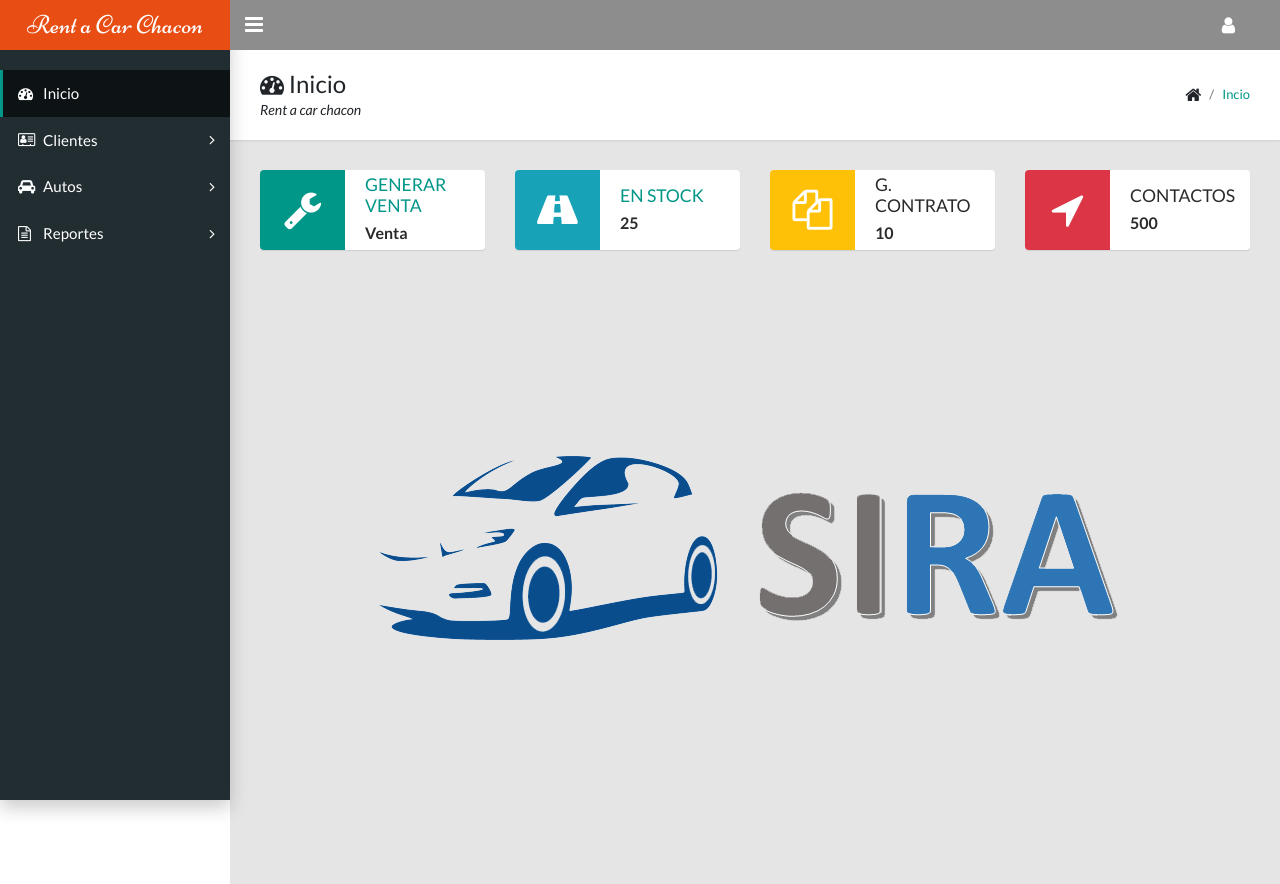
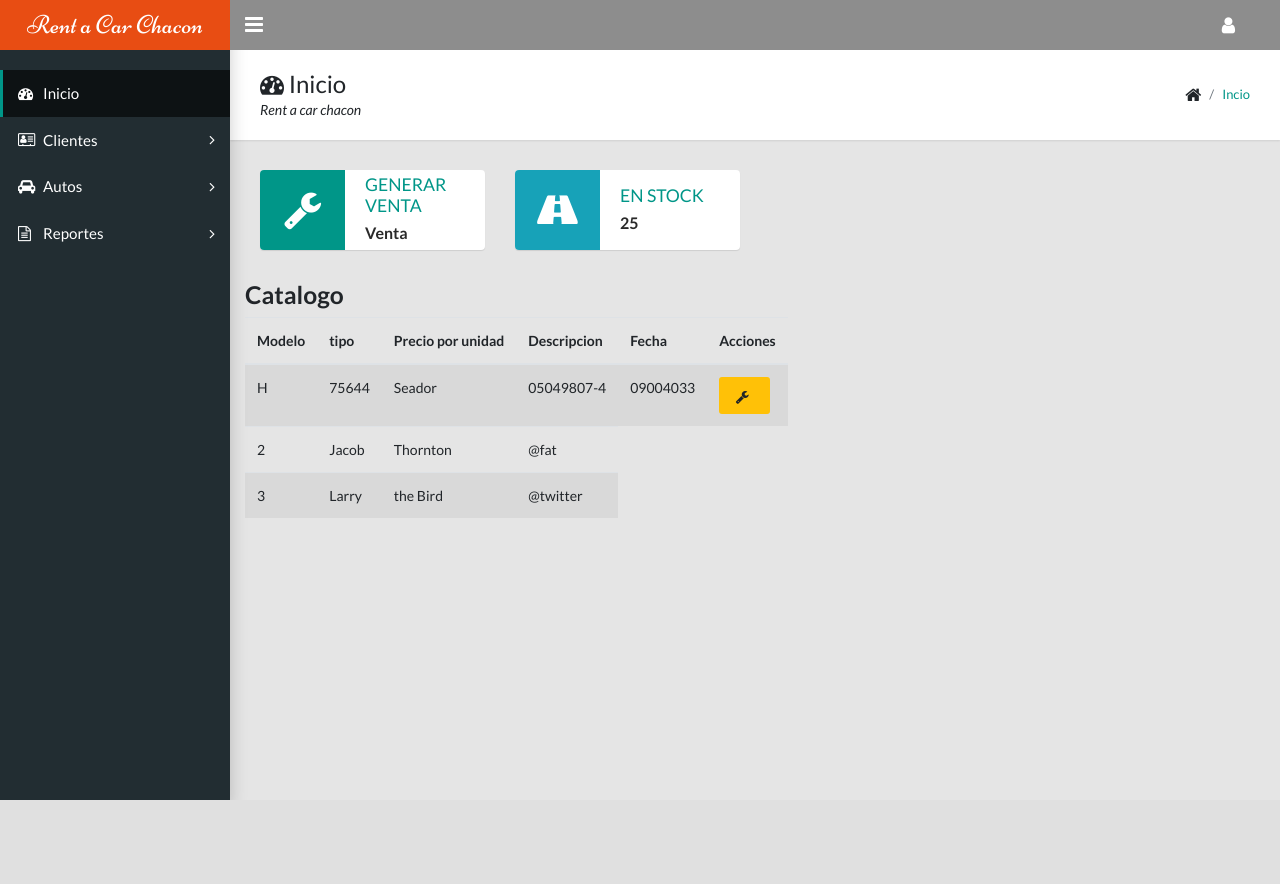
Before and after one commit to JHarvin/SIRA, a PHP site: page /Vistas/bateriaInicio.php in a window 1280 px wide. After the commit the page ends 800 px from the top, so only its background shows below. Run offline with PHP 8.4, Linux system fonts and the light colour scheme.

Commit message:
creando catalogo

```diff
--- a/Vistas/bateriaInicio.php
+++ b/Vistas/bateriaInicio.php
@@ -48,25 +48,67 @@
             </div>
           </div>
         </div>
-        <div class="col-md-6 col-lg-3">
-          <div class="widget-small warning coloured-icon"><i class="icon fa fa-files-o fa-3x"></i>
-            <div class="info">
-              <h4>G. Contrato</h4>
-              <p><b>10</b></p>
-            </div>
-          </div>
-        </div>
-        <div class="col-md-6 col-lg-3">
-          <div class="widget-small danger coloured-icon"><i class="icon fa fa-location-arrow fa-3x"></i>
-            <div class="info">
-              <h4>Contactos</h4>
-              <p><b>500</b></p>
-            </div>
-          </div>
-        </div>
 
-        <div id="imagen">
-          <img class="rounded-circle user-image" src="../images/logo.png">
+
+
+        <div id="baterias">
+        <h3>Catalogo</h3>
+          <table id="table"  class="table table-striped">
+              <thead>
+                <tr>
+                  <th>Modelo</th>
+                  <th>tipo</th>
+                   <th>Precio por unidad</th>
+                  <th>Descripcion</th>
+                  <th>Fecha </th>
+
+                 <th>Acciones</th>
+                </tr>
+              </thead>
+              <tbody>
+                <tr>
+                  <td>H</td>
+                  <td>75644
+
+                  </td>
+                  <td>Seador
+
+                  </td>
+                  <td>05049807-4
+
+                  </td>
+                  <td>09004033
+
+                  </td>
+
+
+
+                  <td>
+
+                    <button class="btn btn-warning" type="button" ><i class="fa fa-fw fa-lg fa fa-wrench"></i></button>
+
+
+
+
+
+                  </td>
+                </tr>
+                <tr>
+                  <td>2</td>
+                  <td>Jacob</td>
+                  <td>Thornton</td>
+                  <td>@fat</td>
+                </tr>
+                <tr>
+                  <td>3</td>
+                  <td>Larry</td>
+                  <td>the Bird</td>
+                  <td>@twitter</td>
+                </tr>
+              </tbody>
+            </table>
+
+
       </div>
 
       </div>
```
